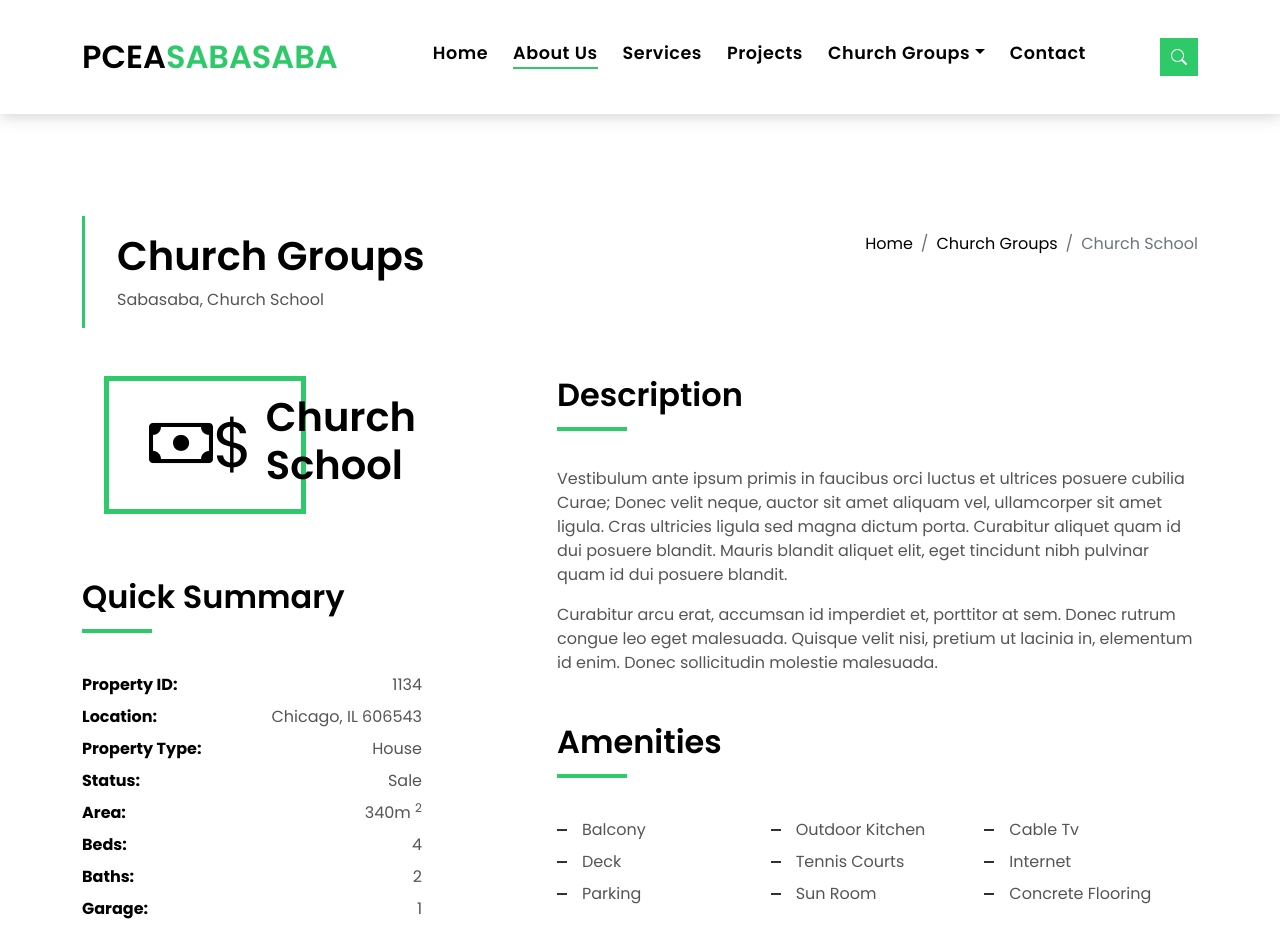
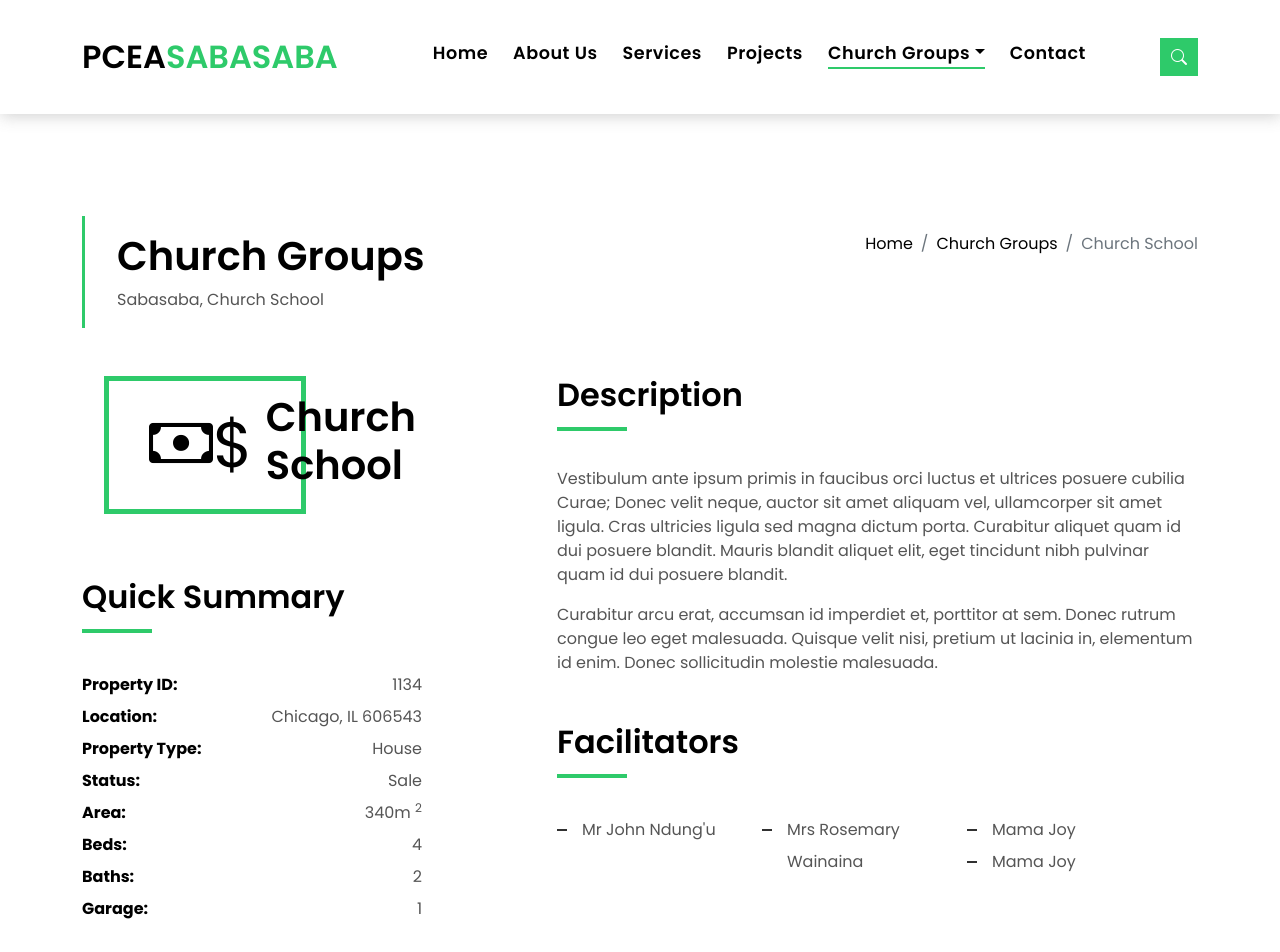
Before and after one commit to HashInferni/churchwebsite, a Django app: page /property-single.html/ in a window 1280 px wide. Shown: the top 952 px of the page. Run offline with Django 4.2, Linux system fonts and the light colour scheme; some libraries are stand-ins or nearby versions.

Commit message:
Commit 9th July

```diff
--- a/pceasabasaba/templates/pceasabasaba/contact.html
+++ b/pceasabasaba/templates/pceasabasaba/contact.html
@@ -123,7 +123,7 @@
           </li>
 
           <li class="nav-item">
-            <a class="nav-link active" href="{% url 'about'%}">About Us</a>
+            <a class="nav-link " href="{% url 'about'%}">About Us</a>
           </li>
 
           <li class="nav-item">
@@ -146,7 +146,7 @@
             </div>
           </li>
           <li class="nav-item">
-            <a class="nav-link " href="{% url 'contact'%}">Contact</a>
+            <a class="nav-link active" href="{% url 'contact'%}">Contact</a>
           </li>
         </ul>
       </div>
--- a/pceasabasaba/templates/pceasabasaba/property-grid.html
+++ b/pceasabasaba/templates/pceasabasaba/property-grid.html
@@ -123,11 +123,11 @@
           </li>
 
           <li class="nav-item">
-            <a class="nav-link active" href="{% url 'about'%}">About Us</a>
+            <a class="nav-link " href="{% url 'about'%}">About Us</a>
           </li>
 
           <li class="nav-item">
-            <a class="nav-link " href="{% url 'services'%}">Services</a>
+            <a class="nav-link active" href="{% url 'services'%}">Services</a>
           </li>
 
           <li class="nav-item">
--- a/pceasabasaba/templates/pceasabasaba/property-single.html
+++ b/pceasabasaba/templates/pceasabasaba/property-single.html
@@ -123,7 +123,7 @@
           </li>
 
           <li class="nav-item">
-            <a class="nav-link active" href="{% url 'about'%}">About Us</a>
+            <a class="nav-link " href="{% url 'about'%}">About Us</a>
           </li>
 
           <li class="nav-item">
@@ -134,10 +134,10 @@
             <a class="nav-link " href="{% url 'projects'%}">Projects</a>
           </li>
 
-          <li class="nav-item dropdown">
+          <li class="nav-item active dropdown">
             <a class="nav-link dropdown-toggle" href="#" id="navbarDropdown" role="button" data-bs-toggle="dropdown" aria-haspopup="true" aria-expanded="false">Church Groups</a>
             <div class="dropdown-menu">
-              <a class="dropdown-item " href="{% url 'church school'%}">Church School</a>
+              <a class="dropdown-item active" href="{% url 'church school'%}">Church School</a>
               <a class="dropdown-item " href="{% url 'brigade'%}">Brigade</a>
               <a class="dropdown-item " href="{% url 'youth fellowship'%}">Youth Fellowship</a>
               <a class="dropdown-item " href="{% url 'womans guild'%}">Woman's Guild</a>
@@ -282,21 +282,18 @@
                 <div class="row section-t3">
                   <div class="col-sm-12">
                     <div class="title-box-d">
-                      <h3 class="title-d">Amenities</h3>
+                      <h3 class="title-d">Facilitators</h3>
                     </div>
                   </div>
                 </div>
                 <div class="amenities-list color-text-a">
                   <ul class="list-a no-margin">
-                    <li>Balcony</li>
-                    <li>Outdoor Kitchen</li>
-                    <li>Cable Tv</li>
-                    <li>Deck</li>
-                    <li>Tennis Courts</li>
-                    <li>Internet</li>
-                    <li>Parking</li>
-                    <li>Sun Room</li>
-                    <li>Concrete Flooring</li>
+                    <li>Mr John Ndung'u</li>
+                    <li>Mrs Rosemary Wainaina</li>
+                    <li>Mama Joy</li>
+                    <li>Mama Joy</li>
+
+
                   </ul>
                 </div>
               </div>
```
Also changed, not shown: pceasabasaba/templates/pceasabasaba/blog-grid.html (+12 -16 lines), pceasabasaba/templates/pceasabasaba/index.html (+61 -5 lines), pceasabasaba/static/pceasabasaba/assets/img/mini-testimonial-2a.jpg (added), pceasabasaba/static/pceasabasaba/assets/img/mini-testimonial-3.jpg (added), pceasabasaba/static/pceasabasaba/assets/img/mini-testimonial-3a.jpg (added), pceasabasaba/static/pceasabasaba/assets/img/post-4a.jpeg (added), pceasabasaba/static/pceasabasaba/assets/img/slide-6a.jpeg (added), pceasabasaba/static/pceasabasaba/assets/img/testimonial-0.jpg (added), pceasabasaba/static/pceasabasaba/assets/img/testimonial-13.jpg (added), 2 other files.
